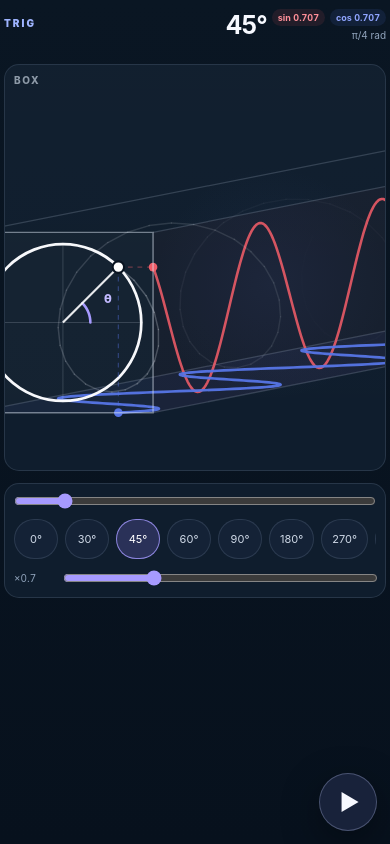
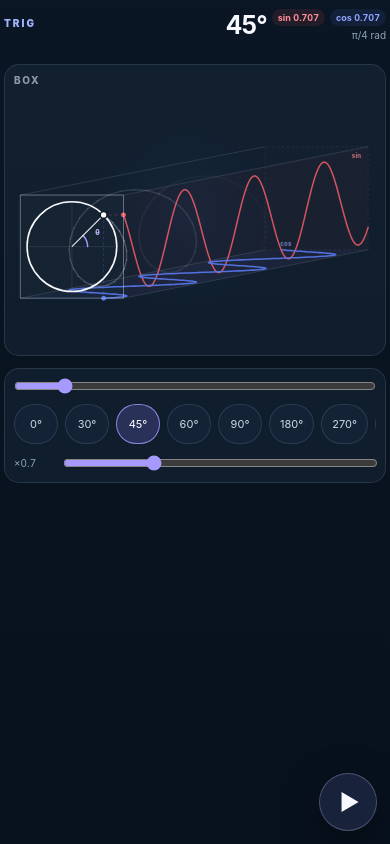
Before and after one commit to miyatayuuma/trig-playground, a React (Vite) app: page / in a window 390 px wide. Built offline with nearby package versions, Linux system fonts and the light colour scheme.

Commit message:
style: refine responsive framing and camera motion

```diff
--- a/src/styles.css
+++ b/src/styles.css
@@ -84,7 +84,7 @@ button { color: inherit; }
 .model-toolbar {
   position: absolute;
   inset: 12px 12px auto 12px;
-  z-index: 4;
+  z-index: 6;
   display: flex;
   align-items: center;
   justify-content: space-between;
@@ -108,6 +108,10 @@ button { color: inherit; }
   color: #dbe5f1;
   cursor: pointer;
 }
+.box-return:disabled {
+  opacity: .45;
+  cursor: default;
+}
 .box-return span {
   font-size: 21px;
   line-height: 1;
@@ -126,43 +130,48 @@ button { color: inherit; }
   display: grid;
   place-items: center;
   padding: 28px 16px 14px;
+  perspective: 1200px;
+  overflow: hidden;
   background:
-    radial-gradient(circle at 70% 54%, rgba(91, 119, 196, .08), transparent 34%),
+    radial-gradient(circle at 48% 52%, rgba(91, 119, 196, .075), transparent 38%),
     linear-gradient(180deg, rgba(255,255,255,.01), rgba(255,255,255,0));
+}
+.model-stage > .box-svg,
+.model-stage > .flat-svg {
+  grid-area: 1 / 1;
 }
 .box-svg,
 .flat-svg {
   display: block;
   width: 100%;
-  max-width: 900px;
   height: auto;
-  animation: model-enter .24s ease-out;
+  backface-visibility: hidden;
+  transform-style: preserve-3d;
+  will-change: transform, opacity;
 }
 .box-svg {
-  --box-shift: 0%;
+  max-width: 900px;
   touch-action: manipulation;
-  transform: translateX(var(--box-shift));
-  transform-box: fill-box;
-  transform-origin: 50% 50%;
-  will-change: transform, opacity;
 }
 .flat-svg {
+  z-index: 2;
   max-height: 520px;
   touch-action: none;
   user-select: none;
+  animation: flat-arrive .22s cubic-bezier(.2,.75,.25,1) both;
 }
 
 .box-face {
   stroke: none;
-  transition: fill .18s ease, opacity .18s ease;
+  transition: fill .28s ease, opacity .34s ease;
 }
 .box-face-front { fill: rgba(226, 235, 248, .022); }
 .box-face-back { fill: rgba(226, 235, 248, .006); }
 .box-face-sin { fill: rgba(239, 93, 104, .03); }
 .box-face-cos { fill: rgba(88, 118, 232, .055); }
-.box-face-front.is-target-face { fill: rgba(235, 242, 252, .075); }
-.box-face-sin.is-target-face { fill: rgba(239, 93, 104, .11); }
-.box-face-cos.is-target-face { fill: rgba(88, 118, 232, .13); }
+.box-face-front.is-target-face { fill: rgba(235, 242, 252, .085); }
+.box-face-sin.is-target-face { fill: rgba(239, 93, 104, .12); }
+.box-face-cos.is-target-face { fill: rgba(88, 118, 232, .14); }
 .box-edges polyline,
 .box-edges line {
   fill: none;
@@ -268,18 +277,47 @@ button { color: inherit; }
 .model-stage.is-opening .box-helix-fade,
 .model-stage.is-opening .box-guide,
 .model-stage.is-opening .face-label {
-  opacity: .12;
-  transition: opacity .2s ease;
+  opacity: .08;
+  transition: opacity .36s ease;
 }
-.model-stage.is-opening .box-face:not(.is-target-face) { opacity: .18; }
+.model-stage.is-opening .box-face:not(.is-target-face) { opacity: .08; }
+.model-stage.is-opening .box-wave:not(.is-target-face) { transition: opacity .32s ease; }
 .model-stage.opening-circle .box-svg {
-  animation: face-open-circle .32s cubic-bezier(.22,.75,.24,1) both;
+  transform-origin: 22% 58%;
+  animation: camera-open-circle .56s cubic-bezier(.16,.84,.22,1) both;
 }
 .model-stage.opening-sin .box-svg {
-  animation: face-open-sin .32s cubic-bezier(.22,.75,.24,1) both;
+  transform-origin: 72% 42%;
+  animation: camera-open-sin .56s cubic-bezier(.16,.84,.22,1) both;
 }
 .model-stage.opening-cos .box-svg {
-  animation: face-open-cos .32s cubic-bezier(.22,.75,.24,1) both;
+  transform-origin: 58% 72%;
+  animation: camera-open-cos .56s cubic-bezier(.16,.84,.22,1) both;
+}
+
+.model-stage.is-closing .box-svg {
+  z-index: 1;
+}
+.model-stage.closing-circle .box-svg {
+  transform-origin: 22% 58%;
+  animation: camera-return-circle .56s cubic-bezier(.16,.84,.22,1) both;
+}
+.model-stage.closing-sin .box-svg {
+  transform-origin: 72% 42%;
+  animation: camera-return-sin .56s cubic-bezier(.16,.84,.22,1) both;
+}
+.model-stage.closing-cos .box-svg {
+  transform-origin: 58% 72%;
+  animation: camera-return-cos .56s cubic-bezier(.16,.84,.22,1) both;
+}
+.model-stage.closing-circle .circle-flat.is-closing-flat {
+  animation: flat-close-circle .56s cubic-bezier(.32,0,.22,1) both;
+}
+.model-stage.closing-sin .sin-flat.is-closing-flat {
+  animation: flat-close-sin .56s cubic-bezier(.32,0,.22,1) both;
+}
+.model-stage.closing-cos .cos-flat.is-closing-flat {
+  animation: flat-close-cos .56s cubic-bezier(.32,0,.22,1) both;
 }
 
 .circle-flat {
@@ -395,27 +433,60 @@ button { color: inherit; }
 .floating-play.is-playing span { margin-left: 0; letter-spacing: -3px; }
 .floating-play:active { transform: scale(.94); }
 
-@keyframes model-enter {
-  from { opacity: 0; transform: scale(.985); }
+@keyframes flat-arrive {
+  from { opacity: .92; transform: scale(.985); }
   to { opacity: 1; transform: scale(1); }
 }
 
-@keyframes face-open-circle {
-  0% { opacity: 1; transform: translateX(var(--box-shift)) scale(1); }
-  62% { opacity: .96; transform: translateX(var(--box-shift)) scale(1.10); }
-  100% { opacity: 0; transform: translateX(var(--box-shift)) scale(1.24); }
+@keyframes camera-open-circle {
+  0% { opacity: 1; transform: perspective(1200px) translate3d(0,0,0) rotateX(0) rotateY(0) scale(1); }
+  42% { opacity: 1; transform: perspective(1200px) translate3d(8%,0,45px) rotateX(1deg) rotateY(-3deg) scale(1.14); }
+  78% { opacity: .82; transform: perspective(1200px) translate3d(16%,0,125px) rotateX(2deg) rotateY(-5deg) scale(1.38); }
+  100% { opacity: 0; transform: perspective(1200px) translate3d(22%,0,210px) rotateX(2deg) rotateY(-7deg) scale(1.58); }
+}
+@keyframes camera-open-sin {
+  0% { opacity: 1; transform: perspective(1200px) translate3d(0,0,0) rotateX(0) rotateY(0) scale(1); }
+  42% { opacity: 1; transform: perspective(1200px) translate3d(-3%,-1%,40px) rotateX(1deg) rotateY(-18deg) scale(1.06); }
+  78% { opacity: .84; transform: perspective(1200px) translate3d(-7%,-2%,105px) rotateX(2deg) rotateY(-42deg) scale(1.13); }
+  100% { opacity: 0; transform: perspective(1200px) translate3d(-10%,-2%,175px) rotateX(2deg) rotateY(-60deg) scale(1.22); }
+}
+@keyframes camera-open-cos {
+  0% { opacity: 1; transform: perspective(1200px) translate3d(0,0,0) rotateX(0) rotateY(0) scale(1); }
+  42% { opacity: 1; transform: perspective(1200px) translate3d(0,-2%,35px) rotateX(18deg) rotateY(1deg) scale(1.05); }
+  78% { opacity: .84; transform: perspective(1200px) translate3d(1%,-6%,100px) rotateX(42deg) rotateY(2deg) scale(1.12); }
+  100% { opacity: 0; transform: perspective(1200px) translate3d(2%,-9%,170px) rotateX(60deg) rotateY(2deg) scale(1.20); }
 }
 
-@keyframes face-open-sin {
-  0% { opacity: 1; transform: perspective(900px) translateX(var(--box-shift)) rotateY(0deg) scale(1); }
-  62% { opacity: .96; transform: perspective(900px) translateX(var(--box-shift)) rotateY(-12deg) scale(1.07); }
-  100% { opacity: 0; transform: perspective(900px) translateX(var(--box-shift)) rotateY(-20deg) scale(1.16); }
+@keyframes camera-return-circle {
+  0% { opacity: 0; transform: perspective(1200px) translate3d(22%,0,210px) rotateX(2deg) rotateY(-7deg) scale(1.58); }
+  35% { opacity: .46; }
+  100% { opacity: 1; transform: perspective(1200px) translate3d(0,0,0) rotateX(0) rotateY(0) scale(1); }
+}
+@keyframes camera-return-sin {
+  0% { opacity: 0; transform: perspective(1200px) translate3d(-10%,-2%,175px) rotateX(2deg) rotateY(-60deg) scale(1.22); }
+  35% { opacity: .46; }
+  100% { opacity: 1; transform: perspective(1200px) translate3d(0,0,0) rotateX(0) rotateY(0) scale(1); }
+}
+@keyframes camera-return-cos {
+  0% { opacity: 0; transform: perspective(1200px) translate3d(2%,-9%,170px) rotateX(60deg) rotateY(2deg) scale(1.20); }
+  35% { opacity: .46; }
+  100% { opacity: 1; transform: perspective(1200px) translate3d(0,0,0) rotateX(0) rotateY(0) scale(1); }
 }
 
-@keyframes face-open-cos {
-  0% { opacity: 1; transform: perspective(900px) translateX(var(--box-shift)) rotateX(0deg) scale(1); }
-  62% { opacity: .96; transform: perspective(900px) translateX(var(--box-shift)) rotateX(10deg) scale(1.07); }
-  100% { opacity: 0; transform: perspective(900px) translateX(var(--box-shift)) rotateX(18deg) scale(1.16); }
+@keyframes flat-close-circle {
+  0% { opacity: 1; transform: perspective(1200px) translate3d(0,0,0) rotateX(0) rotateY(0) scale(1); }
+  72% { opacity: .72; transform: perspective(1200px) translate3d(-21%,2%,-150px) rotateX(-2deg) rotateY(5deg) scale(.66); }
+  100% { opacity: 0; transform: perspective(1200px) translate3d(-28%,3%,-230px) rotateX(-2deg) rotateY(7deg) scale(.54); }
+}
+@keyframes flat-close-sin {
+  0% { opacity: 1; transform: perspective(1200px) translate3d(0,0,0) rotateX(0) rotateY(0) scale(1); }
+  72% { opacity: .72; transform: perspective(1200px) translate3d(19%,-2%,-140px) rotateX(-2deg) rotateY(46deg) scale(.67); }
+  100% { opacity: 0; transform: perspective(1200px) translate3d(27%,-3%,-220px) rotateX(-2deg) rotateY(62deg) scale(.56); }
+}
+@keyframes flat-close-cos {
+  0% { opacity: 1; transform: perspective(1200px) translate3d(0,0,0) rotateX(0) rotateY(0) scale(1); }
+  72% { opacity: .72; transform: perspective(1200px) translate3d(5%,18%,-145px) rotateX(-46deg) rotateY(-2deg) scale(.69); }
+  100% { opacity: 0; transform: perspective(1200px) translate3d(7%,26%,-220px) rotateX(-62deg) rotateY(-2deg) scale(.58); }
 }
 
 @media (max-width: 760px) {
@@ -424,14 +495,14 @@ button { color: inherit; }
     padding-top: 9px;
   }
   .model-stage {
-    min-height: 470px;
-    padding: 32px 4px 8px;
+    min-height: 380px;
+    padding: 32px 6px 8px;
   }
   .box-svg {
-    --box-shift: -4%;
-    min-width: 620px;
+    width: 100%;
+    max-width: 100%;
+    min-width: 0;
   }
-  .model-stage.view-box { overflow-x: hidden; }
   .floating-play { right: 15px; }
 }
 
@@ -461,18 +532,20 @@ button { color: inherit; }
   .mini-value { padding: 3px 6px; font-size: 9px; }
   .model-toolbar { inset: 9px 9px auto 9px; }
   .model-stage {
-    min-height: 405px;
-    padding: 28px 0 4px;
+    min-height: 290px;
+    padding: 28px 4px 4px;
   }
   .box-svg {
-    --box-shift: -8%;
-    width: 650px;
-    max-width: none;
+    width: 100%;
+    max-width: 100%;
+    min-width: 0;
   }
   .circle-flat { width: min(100%, 430px); }
-  .wave-flat { min-width: 560px; transform: translateX(-9%); }
-  .model-stage.view-sin,
-  .model-stage.view-cos { overflow-x: hidden; }
+  .wave-flat {
+    min-width: 0;
+    width: 100%;
+    transform: none;
+  }
   .control-panel { padding: 9px; }
   .preset-row button {
     min-width: 44px;
@@ -493,6 +566,12 @@ button { color: inherit; }
   .flat-svg,
   .model-stage.opening-circle .box-svg,
   .model-stage.opening-sin .box-svg,
-  .model-stage.opening-cos .box-svg { animation: none; }
+  .model-stage.opening-cos .box-svg,
+  .model-stage.closing-circle .box-svg,
+  .model-stage.closing-sin .box-svg,
+  .model-stage.closing-cos .box-svg,
+  .is-closing-flat {
+    animation: none !important;
+  }
   .floating-play { transition: none; }
 }
```
